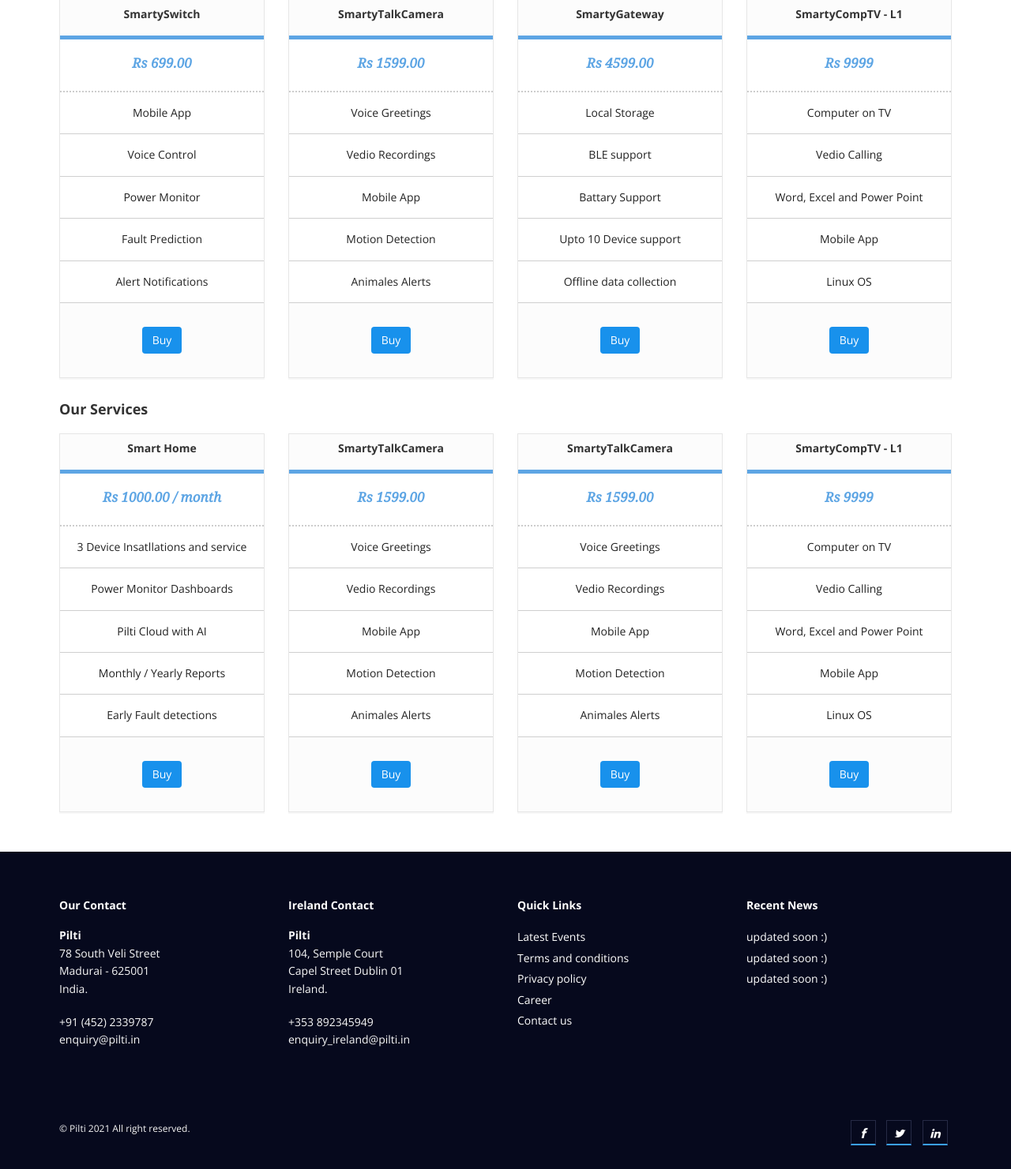
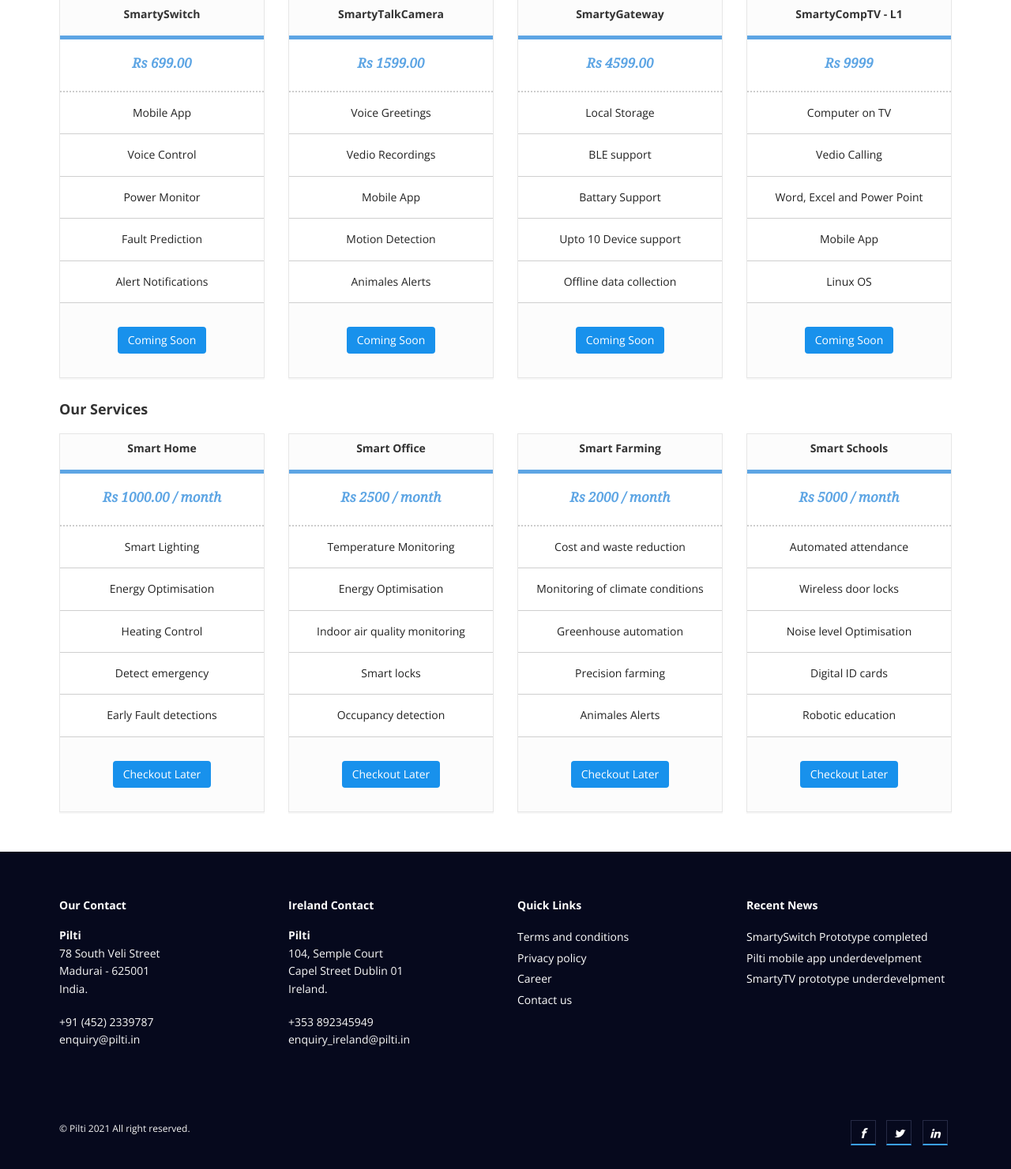
Before and after one commit to PiltiSmart/Piltiwebsite, a PHP site: page /pricing.php in a window 1280 px wide. Shown: the part 171-1652 px from the top of the page at 79% size. Run offline with PHP 8.4, Linux system fonts and the light colour scheme; some libraries are stand-ins or nearby versions.

Commit message:
updated text

```diff
--- a/footer.php
+++ b/footer.php
@@ -25,9 +25,6 @@
 				<h5 class="widgetheading">Quick Links</h5>
 				<ul class="link-list">
 				  <li>
-					<a href="#">Latest Events</a>
-				  </li>
-				  <li>
 					<a href="#">Terms and conditions</a>
 				  </li>
 				  <li>
@@ -47,13 +44,13 @@
 				<h5 class="widgetheading">Recent News</h5>
 				<ul class="link-list">
 				  <li>
-					<a href="#">updated soon :)</a>
+					<a href="#">SmartySwitch Prototype completed</a>
 				  </li>
 				  <li>
-					<a href="#">updated soon :)</a>
+					<a href="#">Pilti mobile app underdevelpment</a>
 				  </li>
 				  <li>
-					<a href="#">updated soon :)</a>
+					<a href="#">SmartyTV prototype underdevelpment</a>
 				  </li>
 				</ul>
 			  </div>
--- a/index.php
+++ b/index.php
@@ -64,7 +64,7 @@
           <li>
             <img alt="" src="img/slides/1.jpg">
             <div class="flex-caption wow fadeInLeft animated" data-wow-animation-name="none">
-              <h3>Smart Devices</h3>
+              <h3>Pilti Smart</h3>
               <p>...Making Devices Smart...</p>
             </div>
           </li>
--- a/pricing.php
+++ b/pricing.php
@@ -72,7 +72,7 @@
 						</ul>
 					</div>
 					<div class="pricing-action">
-						<a href="#" class="btn btn-medium"><i class="icon-bolt"></i> Buy </a>
+						<a href="#" class="btn btn-medium"><i class="icon-bolt"></i> Coming Soon </a>
 					</div>
 				</div>
 			</div>
@@ -94,7 +94,7 @@
 						</ul>
 					</div>
 					<div class="pricing-action">
-						<a href="#" class="btn btn-medium"><i class="icon-bolt"></i> Buy </a>
+						<a href="#" class="btn btn-medium"><i class="icon-bolt"></i> Coming Soon </a>
 					</div>
 				</div>
 			</div>
@@ -116,7 +116,7 @@
 						</ul>
 					</div>
 					<div class="pricing-action">
-						<a href="#" class="btn btn-medium"><i class="icon-bolt"></i> Buy </a>
+						<a href="#" class="btn btn-medium"><i class="icon-bolt"></i> Coming Soon </a>
 					</div>
 				</div>
 			</div>
@@ -138,7 +138,7 @@
 						</ul>
 					</div>
 					<div class="pricing-action">
-						<a href="#" class="btn btn-medium"><i class="icon-bolt"></i> Buy </a>
+						<a href="#" class="btn btn-medium"><i class="icon-bolt"></i> Coming Soon </a>
 					</div>
 				</div>
 			</div>
@@ -155,81 +155,81 @@
 					</div>
 					<div class="pricing-container">
 						<ul>
-							<li><i class="icon-ok"></i> 3 Device Insatllations and service</li>
-							<li><i class="icon-ok"></i> Power Monitor Dashboards </li>
-							<li><i class="icon-ok"></i> Pilti Cloud with AI </li>
-							<li><i class="icon-ok"></i> Monthly / Yearly Reports</li>
+							<li><i class="icon-ok"></i> Smart Lighting</li>
+							<li><i class="icon-ok"></i> Energy Optimisation </li>
+							<li><i class="icon-ok"></i> Heating Control </li>
+							<li><i class="icon-ok"></i> Detect emergency</li>
 							<li><i class="icon-ok"></i> Early Fault detections</li>
 						</ul>
 					</div>
 					<div class="pricing-action">
-						<a href="#" class="btn btn-medium"><i class="icon-bolt"></i> Buy </a>
+						<a href="#" class="btn btn-medium"><i class="icon-bolt"></i> Checkout Later </a>
 					</div>
 				</div>
 			</div>
 			<div class="col-lg-3">
 				<div class="pricing-box-item">
 					<div class="pricing-heading">
-						<h5><strong>SmartyTalkCamera</strong></h5>
+						<h5><strong>Smart Office</strong></h5>
 					</div>
 					<div class="pricing-terms">
-						<h6>Rs 1599.00</h6>
+						<h6>Rs 2500 / month</h6>
 					</div>
 					<div class="pricing-container">
 						<ul>
-							<li><i class="icon-ok"></i> Voice Greetings </li>
-							<li><i class="icon-ok"></i> Vedio Recordings </li>
-							<li><i class="icon-ok"></i> Mobile App </li>
-							<li><i class="icon-ok"></i> Motion Detection </li>
-							<li><i class="icon-ok"></i> Animales Alerts </li>
+							<li><i class="icon-ok"></i> Temperature Monitoring</li>
+							<li><i class="icon-ok"></i> Energy Optimisation </li>
+							<li><i class="icon-ok"></i> Indoor air quality monitoring </li>
+							<li><i class="icon-ok"></i> Smart locks</li>
+							<li><i class="icon-ok"></i> Occupancy detection </li>
 						</ul>
 					</div>
 					<div class="pricing-action">
-						<a href="#" class="btn btn-medium"><i class="icon-bolt"></i> Buy </a>
+						<a href="#" class="btn btn-medium"><i class="icon-bolt"></i> Checkout Later </a>
 					</div>
 				</div>
 			</div>
 			<div class="col-lg-3">
 				<div class="pricing-box-item">
 					<div class="pricing-heading">
-						<h5><strong>SmartyTalkCamera</strong></h5>
+						<h5><strong>Smart Farming</strong></h5>
 					</div>
 					<div class="pricing-terms">
-						<h6>Rs 1599.00</h6>
+						<h6>Rs 2000 / month </h6>
 					</div>
 					<div class="pricing-container">
 						<ul>
-							<li><i class="icon-ok"></i> Voice Greetings </li>
-							<li><i class="icon-ok"></i> Vedio Recordings </li>
-							<li><i class="icon-ok"></i> Mobile App </li>
-							<li><i class="icon-ok"></i> Motion Detection </li>
+							<li><i class="icon-ok"></i> Cost and waste reduction </li>
+							<li><i class="icon-ok"></i> Monitoring of climate conditions </li>
+							<li><i class="icon-ok"></i> Greenhouse automation </li>
+							<li><i class="icon-ok"></i> Precision farming </li>
 							<li><i class="icon-ok"></i> Animales Alerts </li>
 						</ul>
 					</div>
 					<div class="pricing-action">
-						<a href="#" class="btn btn-medium"><i class="icon-bolt"></i> Buy </a>
+						<a href="#" class="btn btn-medium"><i class="icon-bolt"></i> Checkout Later </a>
 					</div>
 				</div>
 			</div>
 			<div class="col-lg-3">
 				<div class="pricing-box-item">
 					<div class="pricing-heading">
-						<h5><strong>SmartyCompTV - L1</strong></h5>
+						<h5><strong>Smart Schools</strong></h5>
 					</div>
 					<div class="pricing-terms">
-						<h6>Rs 9999</h6>
+						<h6>Rs 5000 / month</h6>
 					</div>
 					<div class="pricing-container">
 						<ul>
-							<li><i class="icon-ok"></i> Computer on TV </li>
-							<li><i class="icon-ok"></i> Vedio Calling </li>
-							<li><i class="icon-ok"></i> Word, Excel and Power Point</li>
-							<li><i class="icon-ok"></i> Mobile App</li>
-							<li><i class="icon-ok"></i> Linux OS</li>
+							<li><i class="icon-ok"></i> Automated attendance </li>
+							<li><i class="icon-ok"></i> Wireless door locks </li>
+							<li><i class="icon-ok"></i> Noise level Optimisation</li>
+							<li><i class="icon-ok"></i> Digital ID cards</li>
+							<li><i class="icon-ok"></i> Robotic education</li>
 						</ul>
 					</div>
 					<div class="pricing-action">
-						<a href="#" class="btn btn-medium"><i class="icon-bolt"></i> Buy </a>
+						<a href="#" class="btn btn-medium"><i class="icon-bolt"></i> Checkout Later </a>
 					</div>
 				</div>
 			</div>
```
